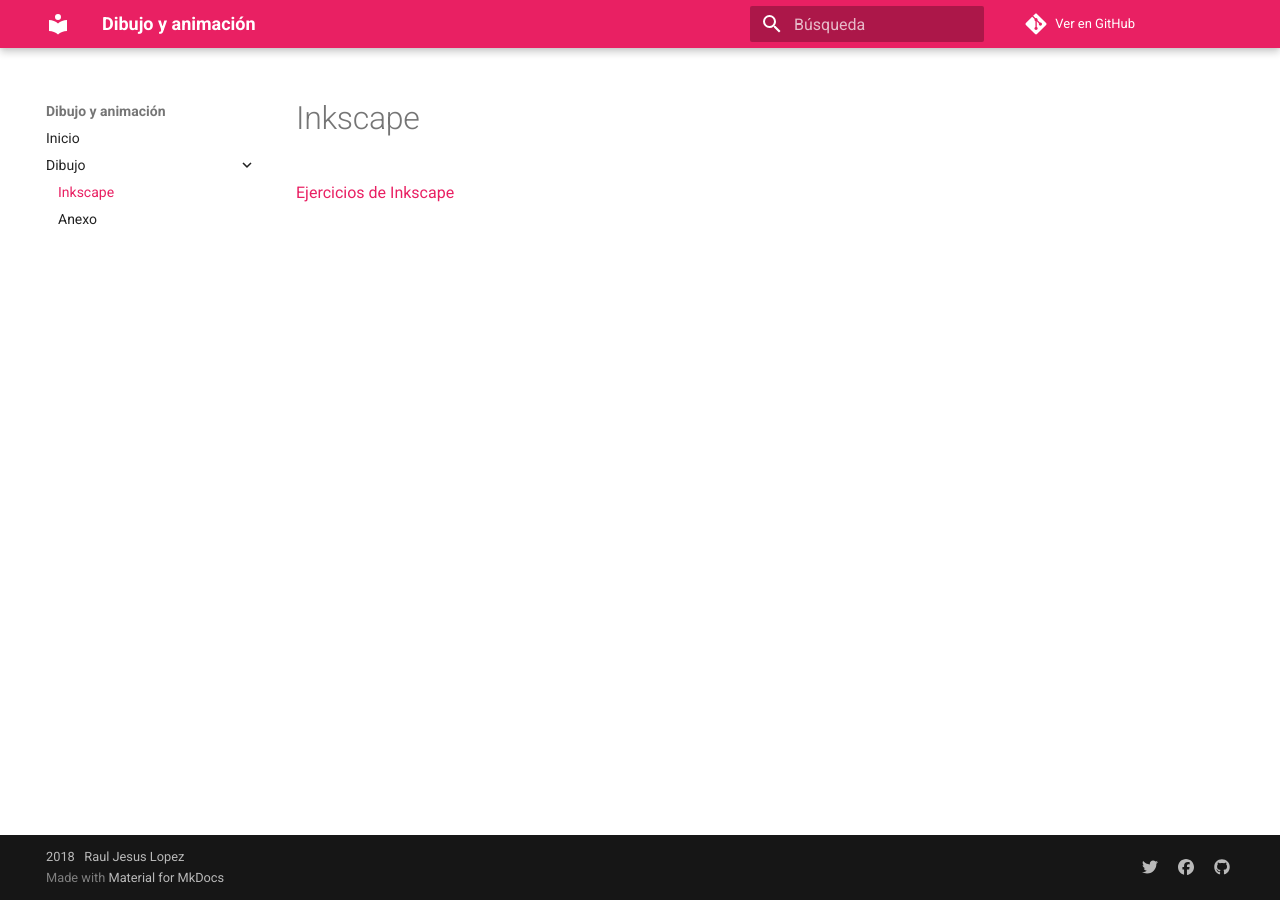
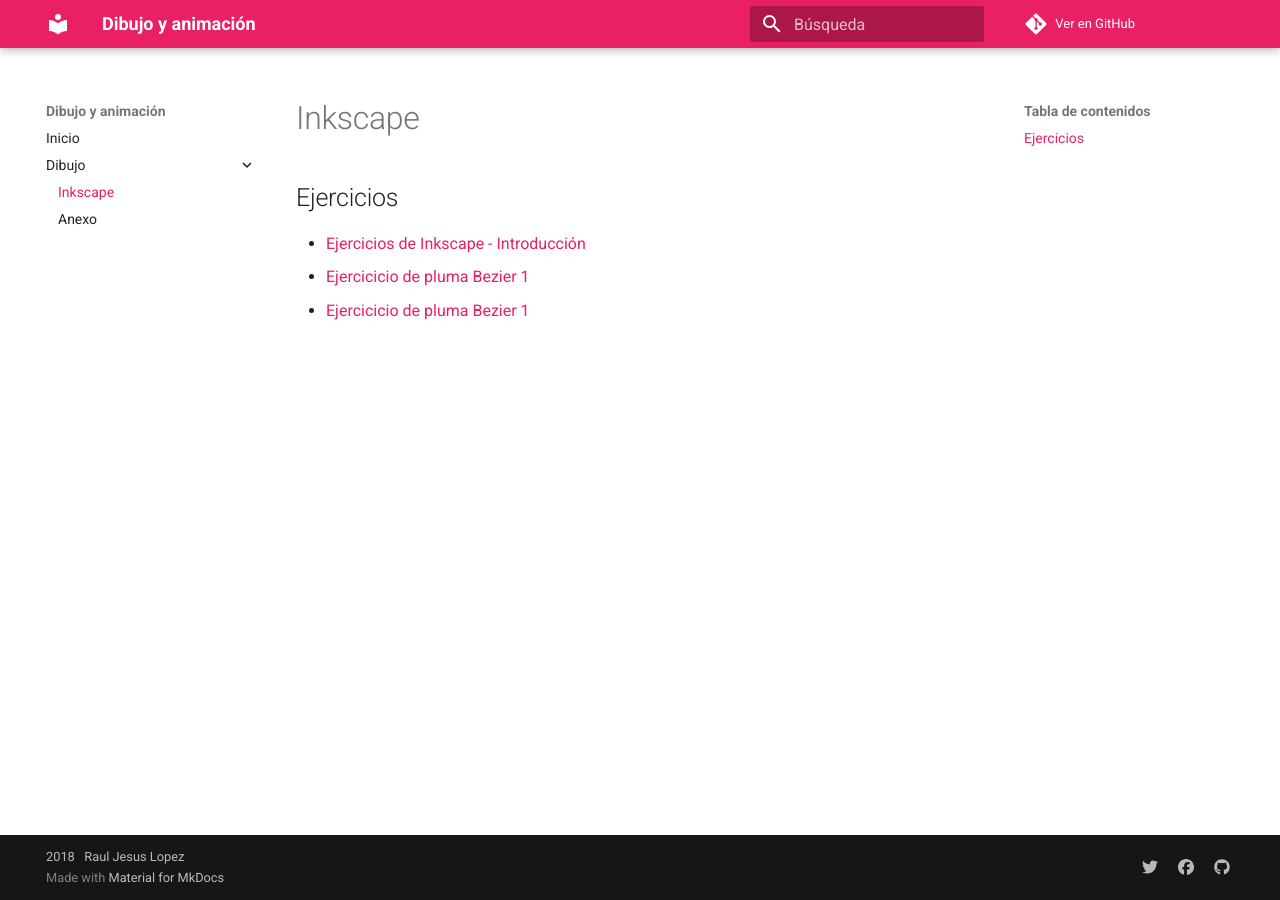
Before and after one commit to la9una/animate, an MkDocs documentation site: the page built from docs/inkscape/index.md, in a window 1280 px wide. Built offline with MkDocs 1.6.1 and Material for MkDocs 9.7.7, drawn with Linux system fonts in a browser that asks for light colours; comment, search, counter and statistics services are not loaded.

Commit message:
lun ago 12 15:59:36 -03 2019

```diff
--- a/docs/inkscape/index.md
+++ b/docs/inkscape/index.md
@@ -1 +1,5 @@
-[Ejercicios de Inkscape](docsInkscape/InkscapeEjercicios.zip)
+## Ejercicios
+
+* [Ejercicios de Inkscape - Introducción](docsInkscape/InkscapeEjercicios.zip)
+* [Ejercicicio de pluma Bezier 1](docsInkscape/bezier_1.zip)
+* [Ejercicicio de pluma Bezier 1](docsInkscape/bezier_2.zip)
```
Also changed, not shown: docs/inkscape/anexo.md (+0 -2 lines), site/inkscape/anexo/index.html, site/inkscape/index.html, site/search/search_index.json, 1 other file.
